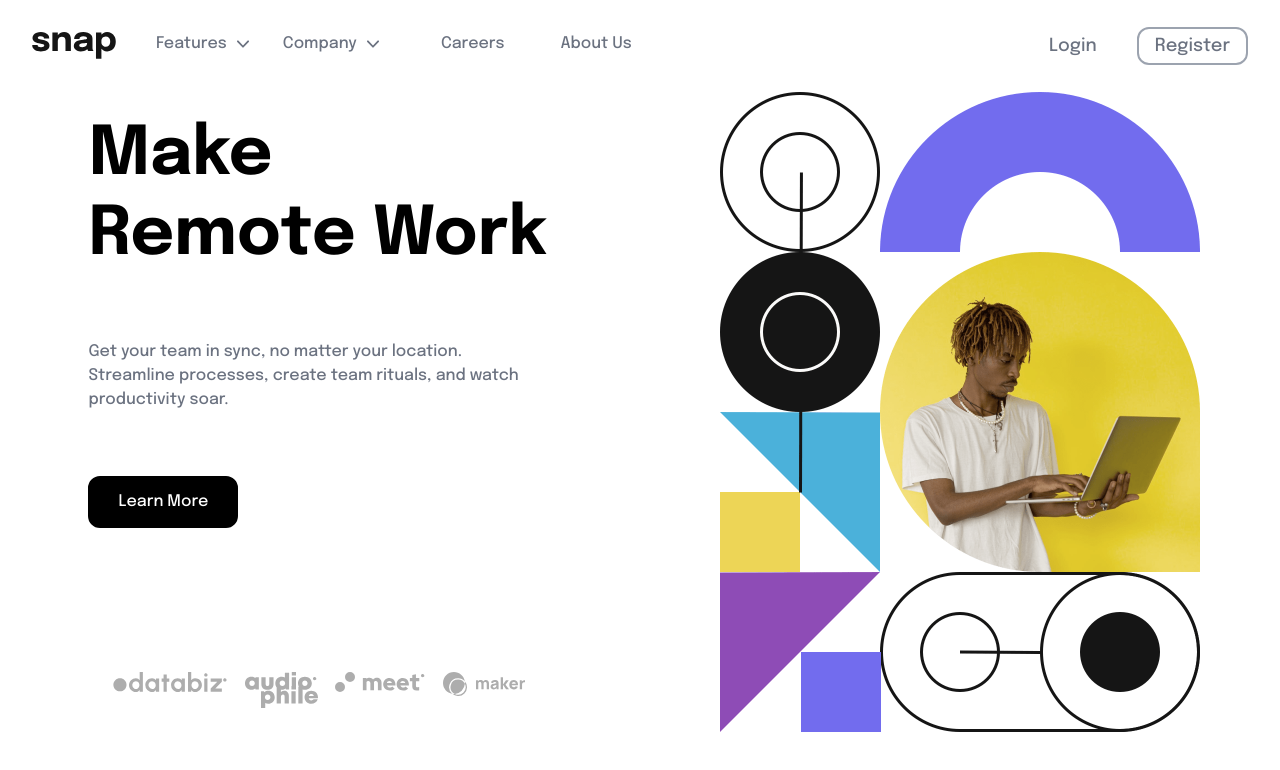
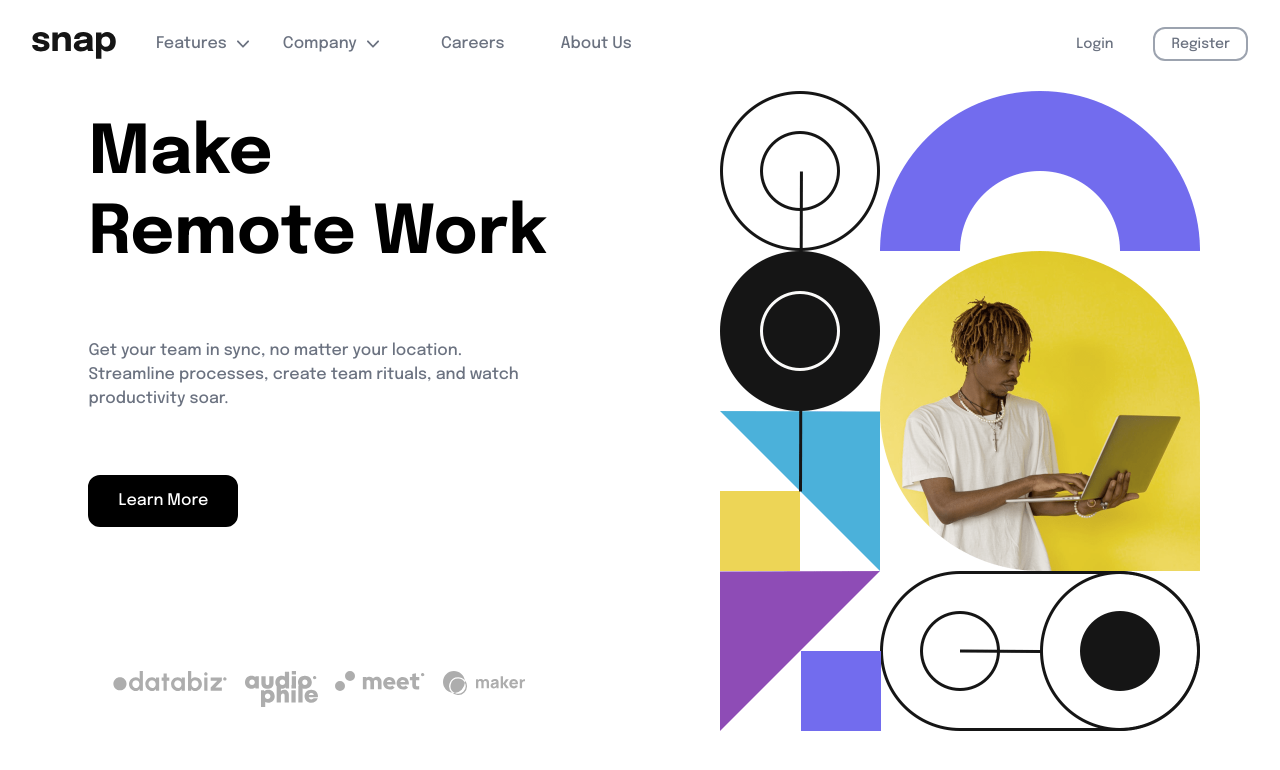
Before and after one commit to adel-fael/React-JS_Intro-section-with-dropdown-navigation, a React (Vite) app: page / in a window 1280 px wide. Shown: the top 770 px of the page. Built offline with nearby package versions, Linux system fonts and the light colour scheme.

Commit message:
fixing login size btn

```diff
--- a/src/components/Navbar.jsx
+++ b/src/components/Navbar.jsx
@@ -19,13 +19,13 @@ const Navbar = () => {
           <li className="hidden mobile:block">
             <a
               href="#"
-              className="text-gray-500 text-lg  hover:text-black  transition duration-400 px-10 "
+              className="text-gray-500 text-sm  hover:text-black  transition duration-400 px-10 "
             >
               Login
             </a>
             <a
               href="#"
-              className="text-gray-500 text-lg border-2 rounded-xl border-gray-400 hover:text-black  hover:border-black transition duration-400 px-4 py-2"
+              className="text-gray-500 text-sm border-2 rounded-xl border-gray-400 hover:text-black  hover:border-black transition duration-400 px-4 py-2"
             >
               Register
             </a>
```
